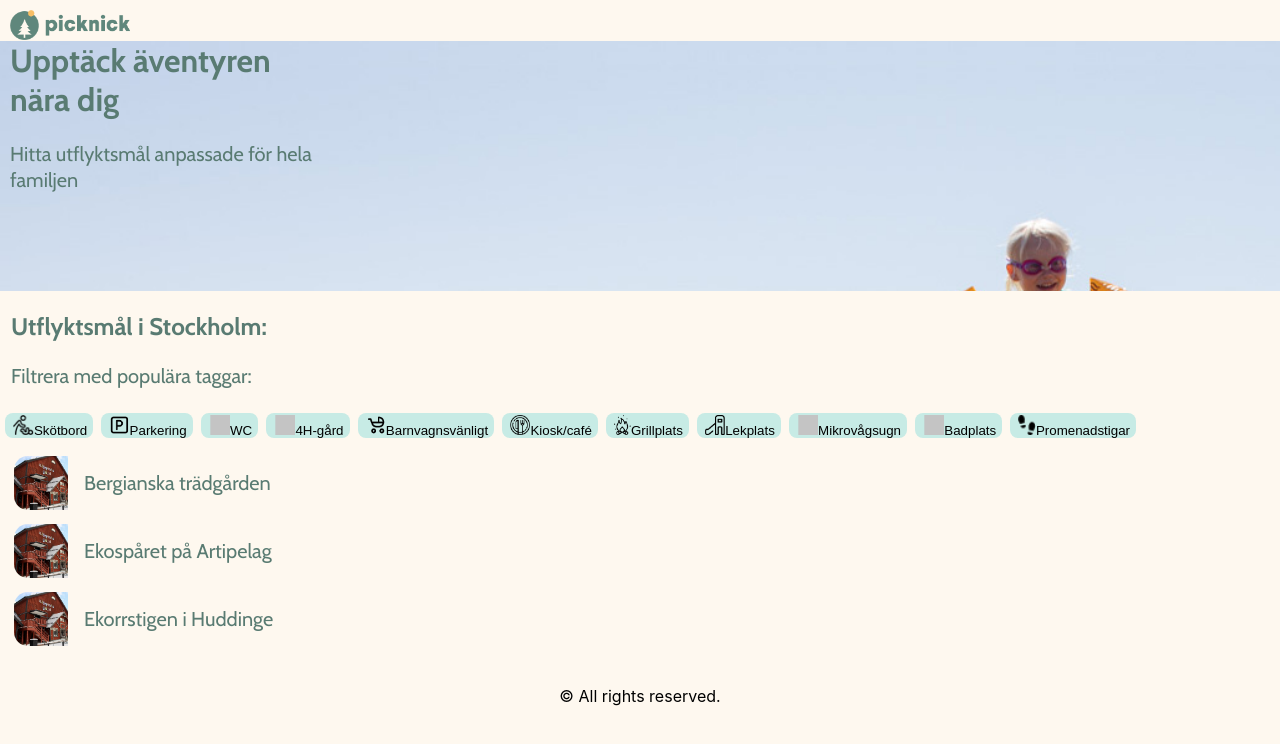
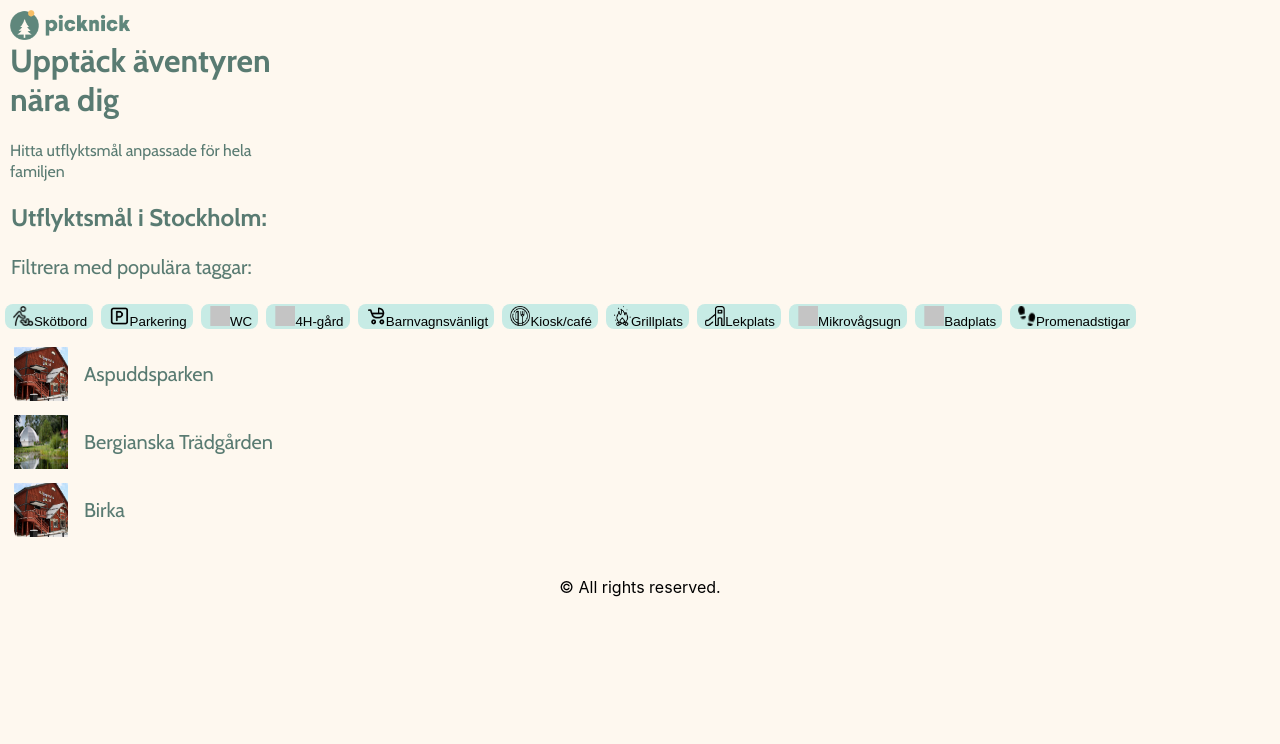
Before and after one commit to Soljojjo/Picknick, a React (Create React App) app: page / in a window 1280 px wide. Shown: the top 744 px of the page. Built offline with nearby package versions, Linux system fonts and the light colour scheme.

Commit message:
change of cards and css

```diff
--- a/public/css/styles.css
+++ b/public/css/styles.css
@@ -48,7 +48,7 @@ h3 {
     font-family: 'Cabin';
     font-style: normal;
     font-weight: normal;
-    font-size: 20px;
+    font-size: 16px;
     /* Adjusted from 16 in figma */
     line-height: 130%;
     padding-left: 10px;
@@ -80,6 +80,7 @@ h3 {
     font-family: 'Cabin';
     color: #597B72;
     padding-left: 10px;
+    padding-top: px;;
 }
 
 /*------------------------------------bild hantering*/
@@ -89,9 +90,11 @@ h3 {
     width: 120px;
 }
 
+
 .menupicture {
     width: 100%;
 }
+*/
 
 /*---------------------------------------- container hantering*/
 
@@ -132,7 +135,6 @@ h3 {
     position: flex;
     width: 30%;
     height: 100%;
-    border-radius: 12px;
     float: left;
     min-width: 100px;
 }
@@ -146,7 +148,6 @@ h3 {
     display: block;
     padding: 15px;
     padding-left: 70px;
-    border-radius: 12px;
     margin: 14px;
     /*box-shadow: 0 2px 4px 0 rgba(153, 152, 152, 0.104), 0 3px 10px 0 rgba(0, 0, 0, 0.19);*/
     min-width: 100px;
@@ -163,12 +164,29 @@ h3 {
     /*background: #DCE6E3;
     /* Drop shadow */
     /*box-shadow: 4px 4px 3px rgba(32, 32, 32, 0.14);*/
-    border-radius: 14px;
     /* fix for picture icon in button */
+
+}
+
+/* cardsbilder till huvudsidan */
+.aspuddsparken{
     background: url(../icons/siggesta_gard_icon.png ) no-repeat;
     background-size: 54px 54px;
+    border-radius: 0px;
 }
 
+.bergianska{
+    background: url(../places/bergianska/Card_Bergianska.png ) no-repeat;
+    background-size: 54px 54px;
+    border-radius: 0px;
+}
+
+.birka{
+    background: url(../icons/siggesta_gard_icon.png ) no-repeat;
+    background-size: 54px 54px;
+    border-radius: 0px;
+}
+/*
 .menu__icon {
     /* From figma: */
     /* position: absolute;
@@ -176,19 +194,20 @@ h3 {
     right: 63.26%;
     top: -8.33%;
     bottom: 0%;
-    */
+
     padding-left: 77px;
     text-align: right;
     text-align-last: right;
     align-items: flex-end;
 }
-
+*/
+/*
 .menu__icon:hover {
     border-radius: 5px;
-    /* background: white; */
-}
+    /* background: white;
+}*/
 
-.menu__link:hover {
+/*.menu__link:hover {
     display: block;
     color: black;
     padding: 15px;
@@ -212,8 +231,9 @@ h3 {
     /*
     box-shadow: 4px 4px 3px rgba(32, 32, 32, 0.14);
     border-radius: 14px;
-    */
-}
+
+}*/
+
 
 .container2 {
     margin: 1px;
--- a/src/project/Destinations.js
+++ b/src/project/Destinations.js
@@ -11,9 +11,9 @@ function Destinations() {
     //Ändra namn på menu och menu__link
     return (
         <div class="menu">
-            <Link to= "/InfoPage" class = "menu__link">Bergianska trädgården</Link>
-            <Link to= "/InfoPage" class = "menu__link">Ekospåret på Artipelag</Link>
-            <Link to= "/InfoPage" class = "menu__link">Ekorrstigen i Huddinge</Link>
+            <Link to= "/InfoPage" class = "menu__link aspuddsparken">Aspuddsparken</Link>
+            <Link to= "/InfoPage" class = "menu__link bergianska">Bergianska Trädgården</Link>
+            <Link to= "/InfoPage" class = "menu__link birka">Birka</Link>
 
         </div>
     )
```
Also changed, not shown: public/places/bergianska/Card_Bergianska.png (added).
